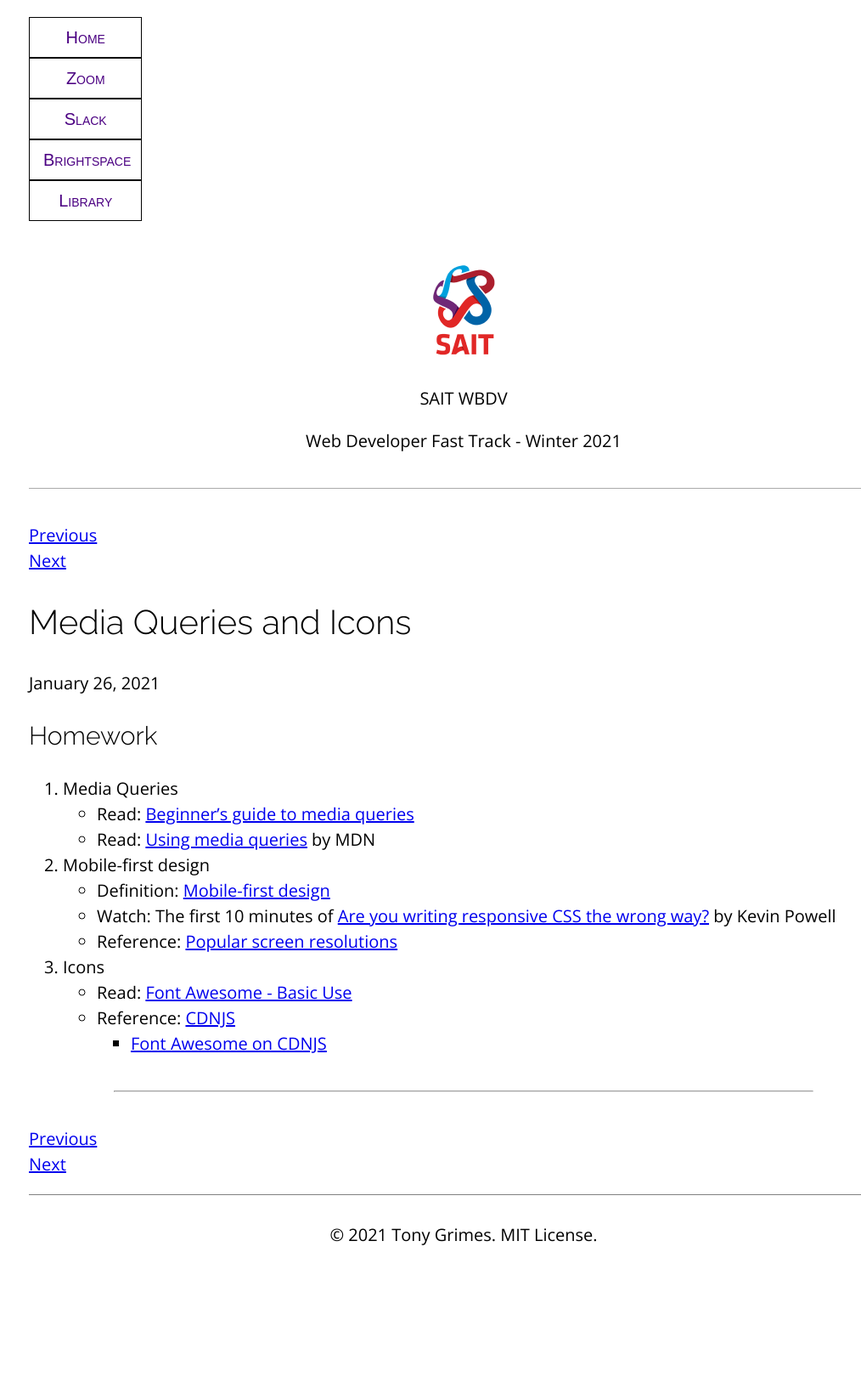
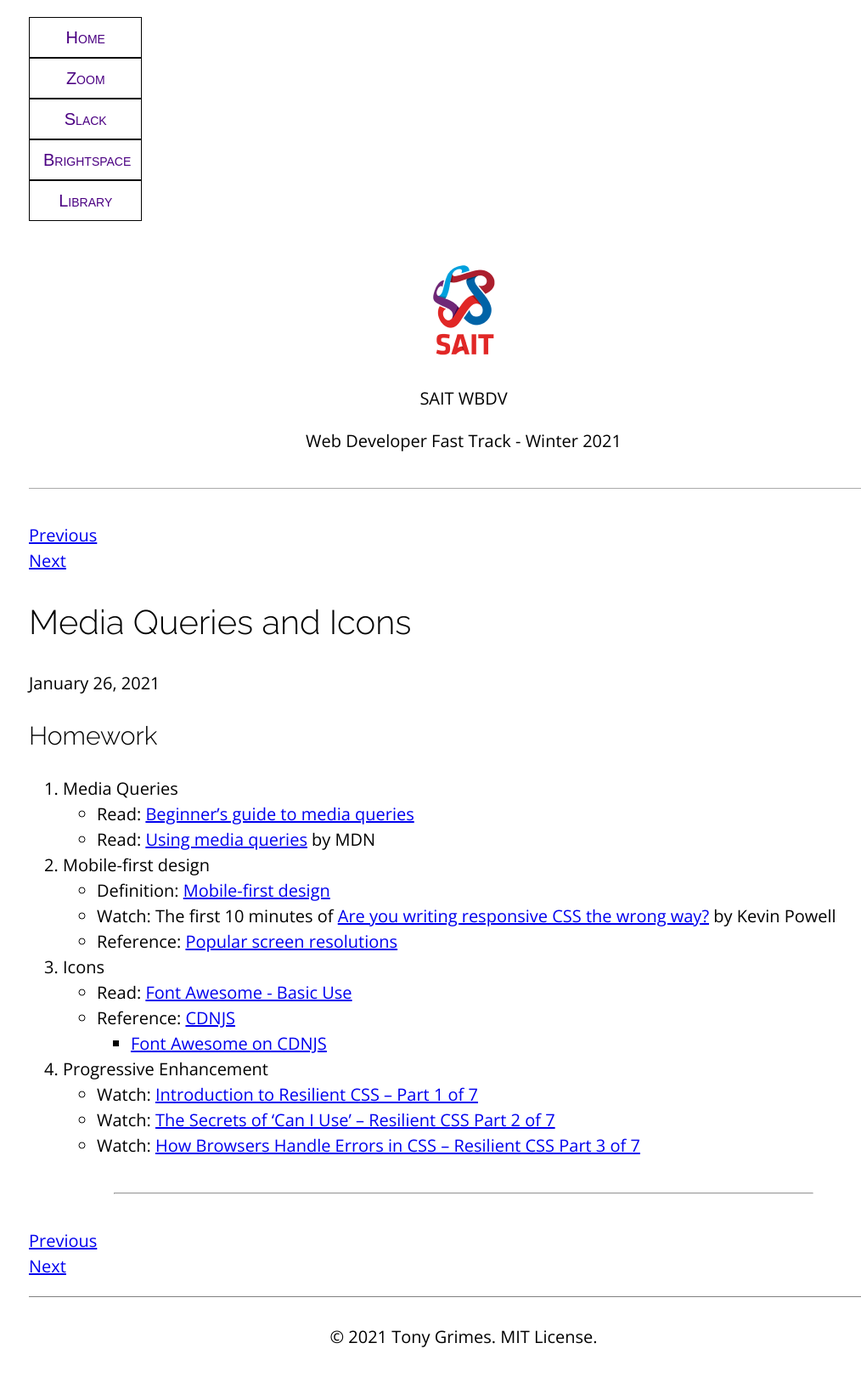
Before and after one commit to sait-wbdv/winter-2021, a Jekyll site: the page built from _posts/2021-01-26-media-queries-icons.md, in a window 1280 px wide. Shown: the whole page at 85% size, without its empty margins (94-1108 px from the left). Built offline with Jekyll 4.4.1, drawn with Linux system fonts in a browser that asks for light colours; nearby versions of some CDN libraries; before the commit the page ends 1500 px from its top, so only the background shows below that.

Commit message:
added resilient CSS homework

```diff
--- a/_posts/2021-01-26-media-queries-icons.md
+++ b/_posts/2021-01-26-media-queries-icons.md
@@ -16,5 +16,10 @@ categories: cpnt260
     - Read: [Font Awesome - Basic Use](https://fontawesome.com/how-to-use/on-the-web/referencing-icons/basic-use)
     - Reference: [CDNJS](https://en.wikipedia.org/wiki/Cdnjs)
         - [Font Awesome on CDNJS](https://cdnjs.com/libraries/font-awesome)
+4. Progressive Enhancement
+    - Watch: [Introduction to Resilient CSS – Part 1 of 7](https://youtu.be/u00FY9vADfQ)
+    - Watch: [The Secrets of ‘Can I Use’ – Resilient CSS Part 2 of 7](https://youtu.be/WM_cKHH7bZ0)
+    - Watch: [How Browsers Handle Errors in CSS – Resilient CSS Part 3 of 7](https://youtu.be/NJjlzxud4_M)
+
 
 ---
```
Also changed, not shown: _posts/2021-01-27-cards-sidebars.md (+5 -0 lines).
